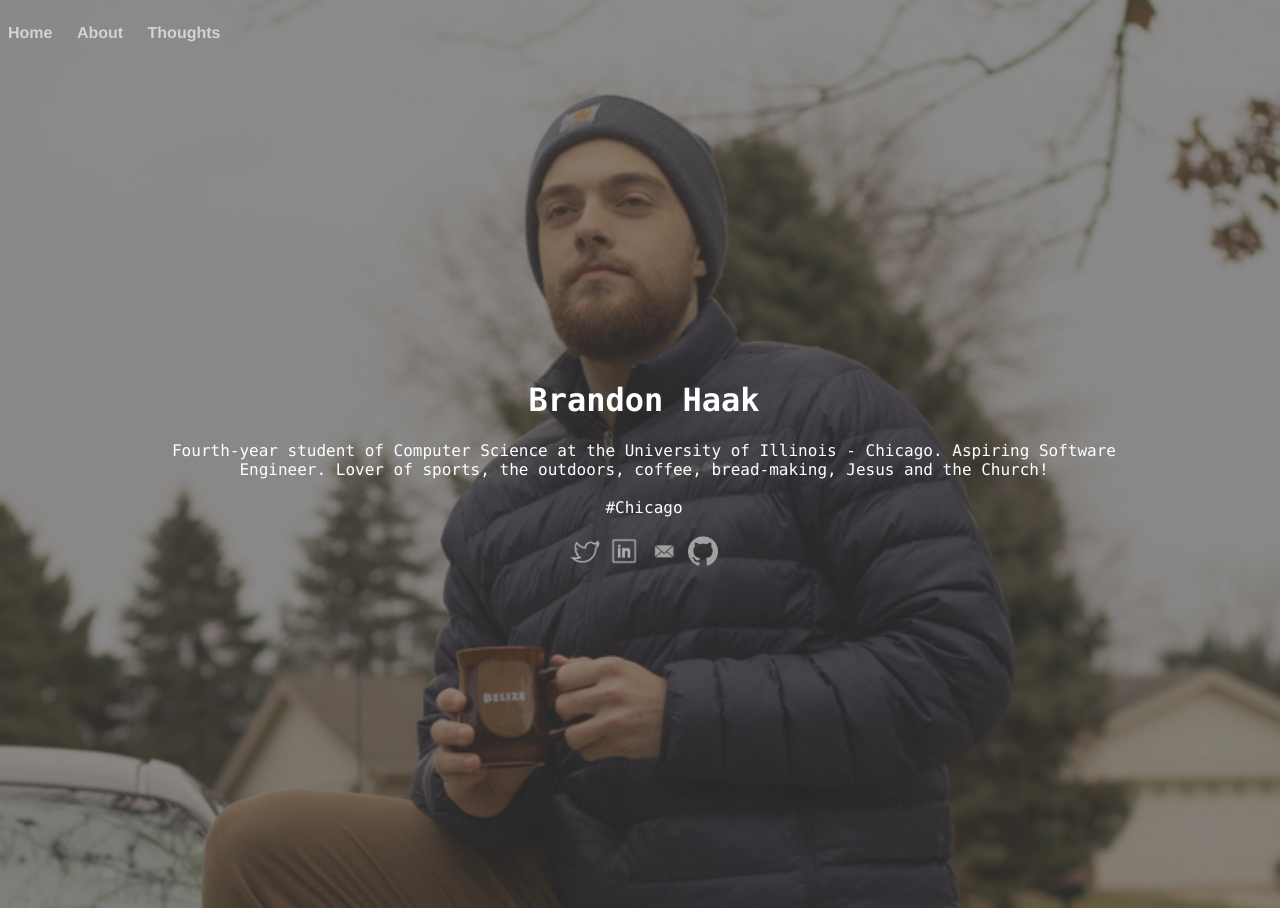
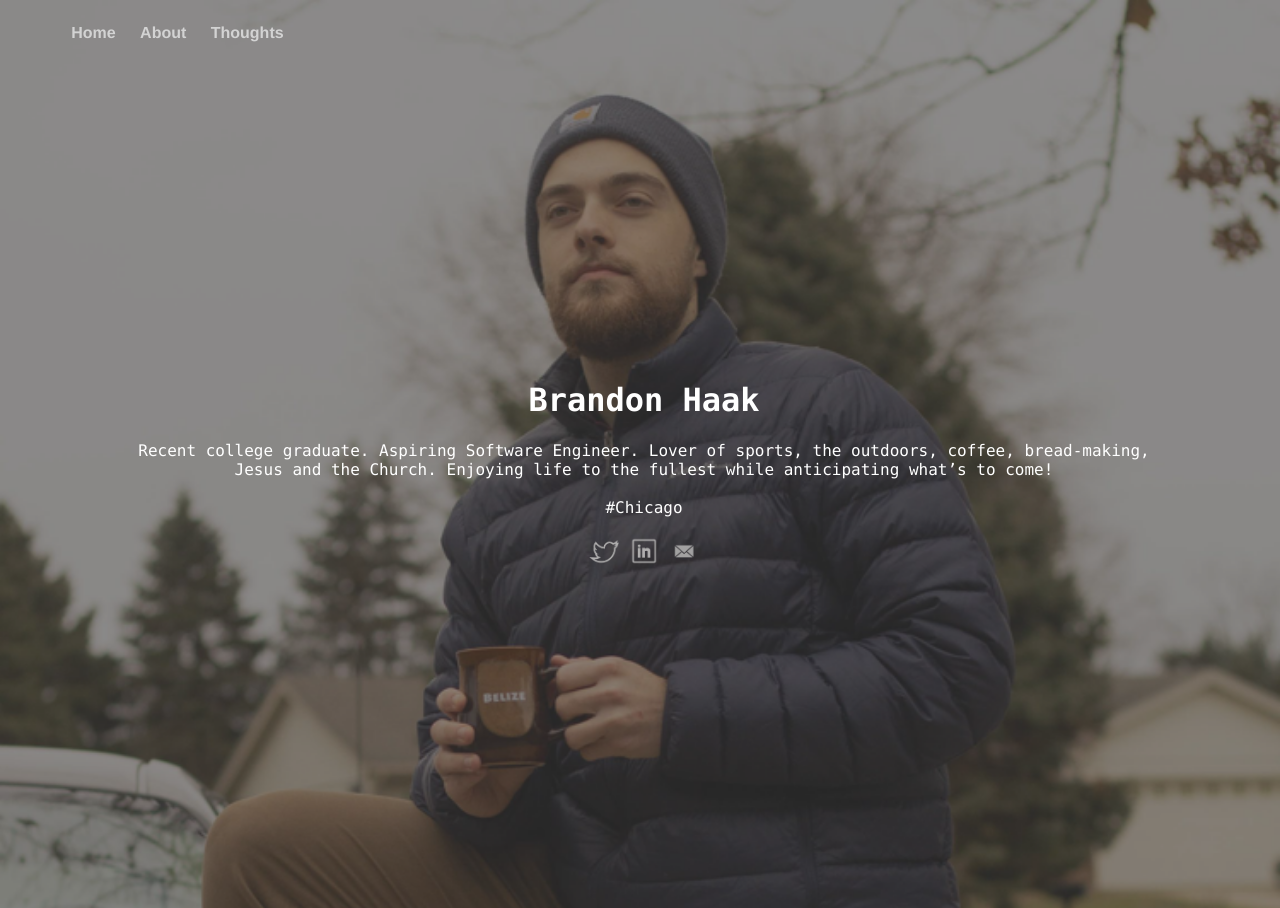
Before and after one commit to brandonhaak/brandonhaak.github.io, a Jekyll site: the page built from index.html, in a window 1280 px wide. Built offline with Jekyll 4.4.1, drawn with Linux system fonts in a browser that asks for light colours.

Commit message:
Updating Landing Blurb

```diff
--- a/_layouts/default.html
+++ b/_layouts/default.html
@@ -1,19 +1,29 @@
 <html lang="en" class="homebackground">
 <meta name="viewport" content="width=device-width, initial-scale=1.0">
 <head>
+    <!-- Add Google Analytics -->
+
+
     <link rel="stylesheet" type="text/css" href="/css/styles.css">
     <title>{{ page.title }}</title>
     <link rel="shortcut icon" type="image/png" href="/icons/logo.png" />
 </head>
 <body>
+    <div class="header-wrapper">
+        <header>
             <nav>
                 <ul>
                     <li><a href="/">Home</a></li>
                     <li><a href="/about">About</a></li>
-            <li><a href="/thoughts/">Thoughts</a></li>
+                    <li><a href="/thoughts">Thoughts</a></li>
                 </ul>
             </nav>
+        </header>
+    </div>
 
+    <div>
         {{ content }}
+    </div>
+
 
 </body>
--- a/about/index.html
+++ b/about/index.html
@@ -12,6 +12,6 @@ title: About
         <a href="https://www.twitter.com/thebhaak6"><img class="icon" src="/icons/twitter.png" alt="twitter"></a>
         <a href="https://www.linkedin.com/in/brandonhaak"><img class="icon" src="/icons/linkedin.png" alt="linkedin"></a>
         <a href="mailto:bkh1997@gmail.com"><img class="icon" src="/icons/mail.png" alt="mail"></a>
-        <a href="https://github.com/brandonhaak?tab=repositories"><img class="icon" src="/icons/github.png" alt="github"></a>
+        <!-- <a href="https://github.com/brandonhaak?tab=repositories"><img class="icon" src="/icons/github.png" alt="github"></a> -->
     </div>
 </div>
--- a/css/styles.css
+++ b/css/styles.css
@@ -1,11 +1,10 @@
-
-body, html {
+body {
   height: 100%;
 }
 
 .homebackground {
   /* The image used */
-  background-image: url("../backgrounds/conquer_dark.png");
+  background-image: url("/backgrounds/conquer_dark.png");
 
   /* Full height */
   height: 100%;
@@ -21,13 +20,17 @@ body, html {
 
 
 /* nav */
-nav {position: fixed;}
-nav ul, footer ul { font-size: 1em; font-family: 'Helvetica', 'Arial', 'Sans-Serif'; padding: 0px; list-style: none; font-weight: bold; }
-nav ul li { display: inline; margin-right: 20px;}
-nav ul li a { text-decoration: none; color: #D3D3D3; }
-nav ul li a:hover {
+.header-wrapper{
+  padding-left: 5%;
+}
+header {position: fixed;}
+header nav ul, footer ul { font-size: 1em; font-family: 'Helvetica', 'Arial', 'Sans-Serif'; padding: 0px; list-style: none; font-weight: bold; }
+header nav ul li { display: inline; margin-right: 20px;}
+header nav ul li a { text-decoration: none; color: #D3D3D3; }
+header nav ul li a:hover {
   filter: brightness(0) invert(1);
   transform: scale(1.25, 1.25);
+  text-decoration: underline;
 }
 
 /*thoughtListDiv*/
@@ -48,6 +51,7 @@ nav ul li a:hover {
   color: white;
   margin-left: 10%;
   margin-right: 10%;
+
 }
 
 .icon {
--- a/index.html
+++ b/index.html
@@ -5,42 +5,19 @@ title: Brandon Haak
 
 <!DOCTYPE html>
 
-<!-- <script src="scripts.js"></script> -->
-
-<!--
-<div class="menu_container" id="menuBar" onclick="menuToggle(this); openNav()">
-  <div class="bar1"></div>
-  <div class="bar2"></div>
-  <div class="bar3"></div>
-</div>
-
--->
-
 <div class="outerTitleHead">
     <div class="innerTitleHead">
         <h1>Brandon Haak</h1>
         <body>
-            Fourth-year student of Computer Science at the University of Illinois - Chicago. Aspiring Software Engineer. Lover of sports, the outdoors, coffee, bread-making, Jesus and the Church!
+            Recent college graduate. Aspiring Software Engineer. Lover of sports, the outdoors, coffee, bread-making, Jesus and the Church. Enjoying life to the fullest while anticipating what’s to come!
             <br /><br />#Chicago
         </body>
         <br /><br />
         <a href="https://www.twitter.com/thebhaak6"><img class="icon" src="/icons/twitter.png" alt="twitter"></a>
         <a href="https://www.linkedin.com/in/brandonhaak"><img class="icon" src="/icons/linkedin.png" alt="linkedin"></a>
         <a href="mailto:bkh1997@gmail.com"><img class="icon" src="/icons/mail.png" alt="mail"></a>
-        <a href="https://github.com/brandonhaak?tab=repositories"><img class="icon" src="/icons/github.png" alt="github"></a>
+        <!-- <a href="https://github.com/brandonhaak?tab=repositories"><img class="icon" src="/icons/github.png" alt="github"></a> -->
     </div>
 </div>
 
-<!--
-
-<div id="mySidenav" class="sidenav">
-    <a href="javascript:void(0)" class="closebtn" onclick="closeNav(); menuToggle(menuBar)">&times;</a>
-    <a href="https://brandonhaak.com">Home</a>
-    <a href="#">About</a>
-    <a href="#">Things I Do</a>
-    <a href="#">Contact</a>
-</div>
-
--->
-
 </html>
--- a/thoughts/index.html
+++ b/thoughts/index.html
@@ -22,6 +22,6 @@ title: Thoughts
         <a href="https://www.twitter.com/thebhaak6"><img class="icon" src="/icons/twitter.png" alt="twitter"></a>
         <a href="https://www.linkedin.com/in/brandonhaak"><img class="icon" src="/icons/linkedin.png" alt="linkedin"></a>
         <a href="mailto:bkh1997@gmail.com"><img class="icon" src="/icons/mail.png" alt="mail"></a>
-        <a href="https://github.com/brandonhaak?tab=repositories"><img class="icon" src="/icons/github.png" alt="github"></a>
+        <!-- <a href="https://github.com/brandonhaak?tab=repositories"><img class="icon" src="/icons/github.png" alt="github"></a> -->
     </div>
 </div>
```
Also changed, not shown: experimental/index.html (added, +46 -0 lines). Lines whose indentation alone changed are shown as unchanged.
